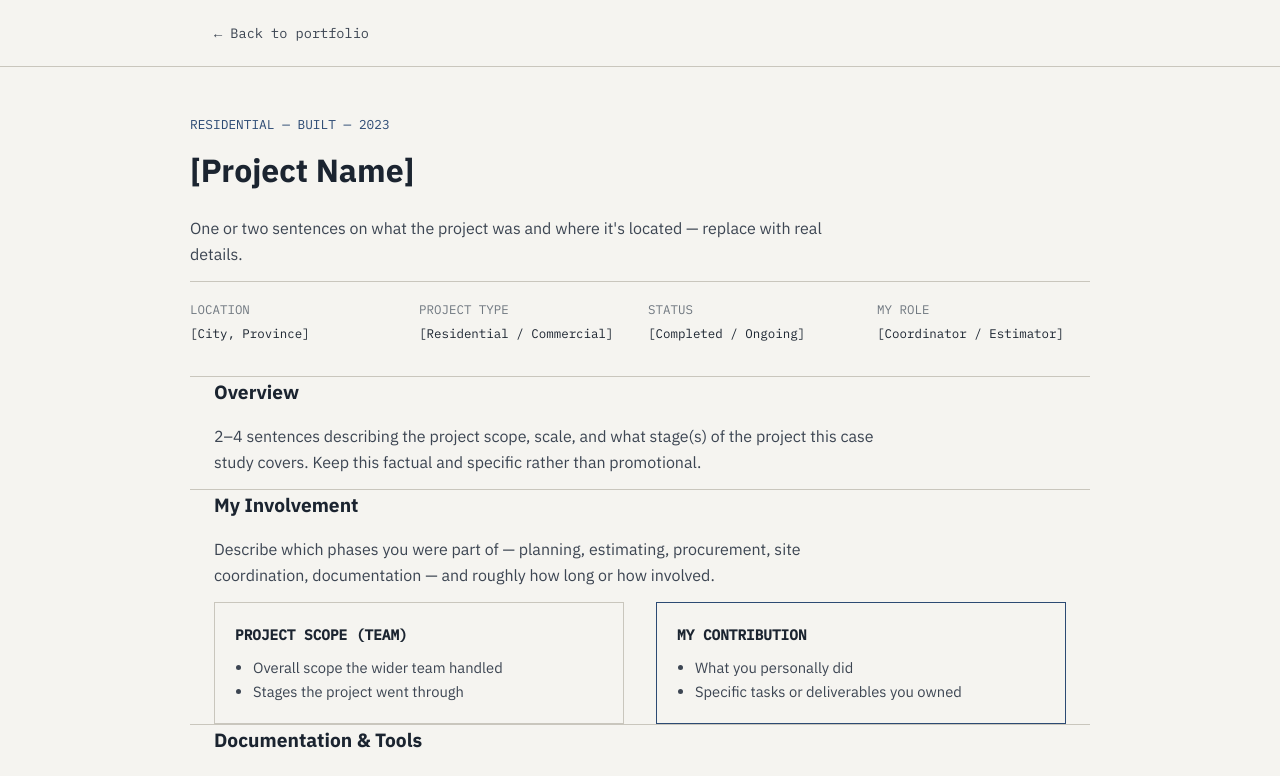
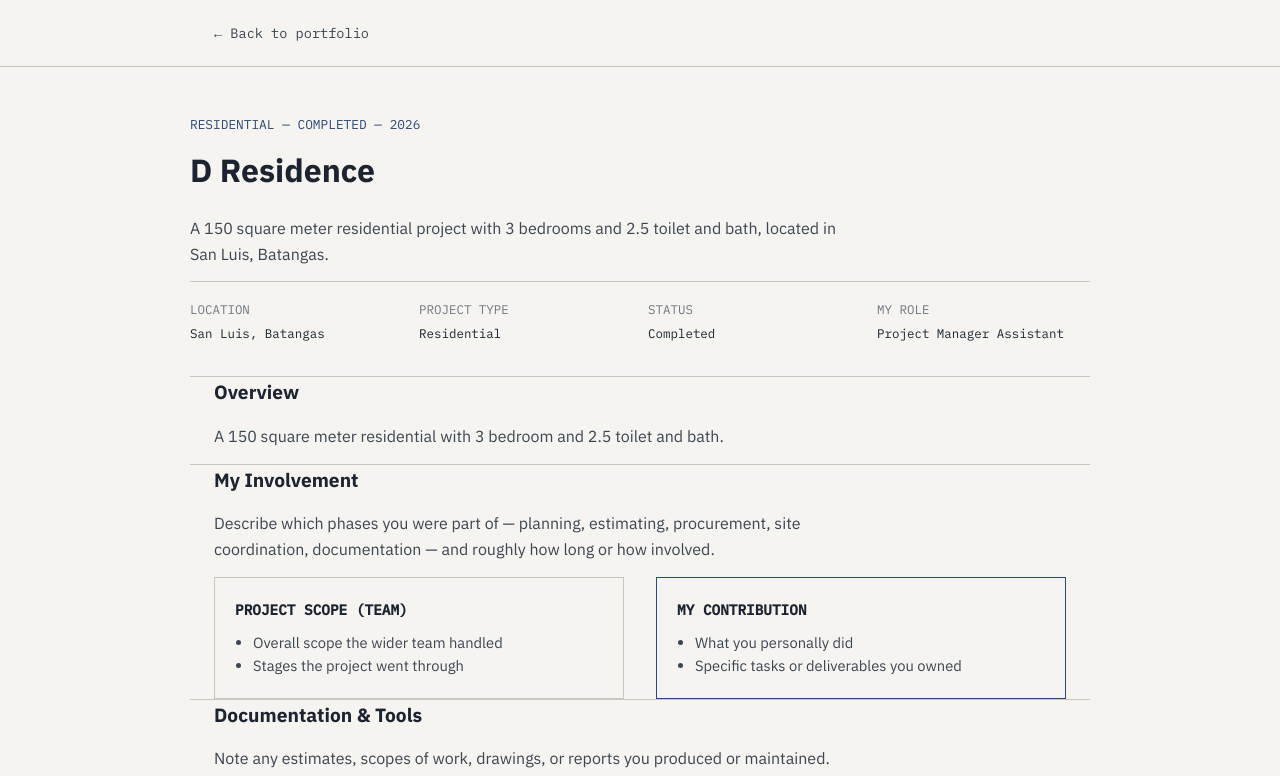
Before and after one commit to tizzhuey/tishadegracia, a plain HTML site: page project-pm-01.html in a window 1280 px wide. Shown: the top 776 px of the page. Drawn offline with Linux system fonts and the light colour scheme.

Commit message:
Add files via upload

```diff
--- a/project-pm-01.html
+++ b/project-pm-01.html
@@ -3,7 +3,7 @@
 <head>
 <meta charset="UTF-8">
 <meta name="viewport" content="width=device-width, initial-scale=1">
-<title>[Project Name] — Tisha Anne De Gracia</title>
+<title>D Residence — Tisha Anne De Gracia</title>
 <link href="https://fonts.googleapis.com/css2?family=IBM+Plex+Sans:wght@400;500;600;700&family=IBM+Plex+Mono:wght@400;500&display=swap" rel="stylesheet">
 <style>
   :root{
@@ -54,20 +54,20 @@
 <header><div class="wrap"><a class="back" href="index.html">&larr; Back to portfolio</a></div></header>
 
 <div class="title-block wrap">
-  <p class="ptype">RESIDENTIAL — BUILT — 2023</p>
-  <h1>[Project Name]</h1>
-  <p>One or two sentences on what the project was and where it's located — replace with real details.</p>
+  <p class="ptype">RESIDENTIAL — COMPLETED — 2026</p>
+  <h1>D Residence</h1>
+  <p>A 150 square meter residential project with 3 bedrooms and 2.5 toilet and bath, located in San Luis, Batangas.</p>
   <div class="meta-strip">
-    <div><span>LOCATION</span>[City, Province]</div>
-    <div><span>PROJECT TYPE</span>[Residential / Commercial]</div>
-    <div><span>STATUS</span>[Completed / Ongoing]</div>
-    <div><span>MY ROLE</span>[Coordinator / Estimator]</div>
+    <div><span>LOCATION</span>San Luis, Batangas</div>
+    <div><span>PROJECT TYPE</span>Residential</div>
+    <div><span>STATUS</span>Completed</div>
+    <div><span>MY ROLE</span>Project Manager Assistant</div>
   </div>
 </div>
 
 <section class="wrap">
   <h2>Overview</h2>
-  <p>2–4 sentences describing the project scope, scale, and what stage(s) of the project this case study covers. Keep this factual and specific rather than promotional.</p>
+  <p>A 150 square meter residential with 3 bedroom and 2.5 toilet and bath.</p>
 </section>
 
 <section class="wrap">
```
Also changed, not shown: index.html (+5 -5 lines).
